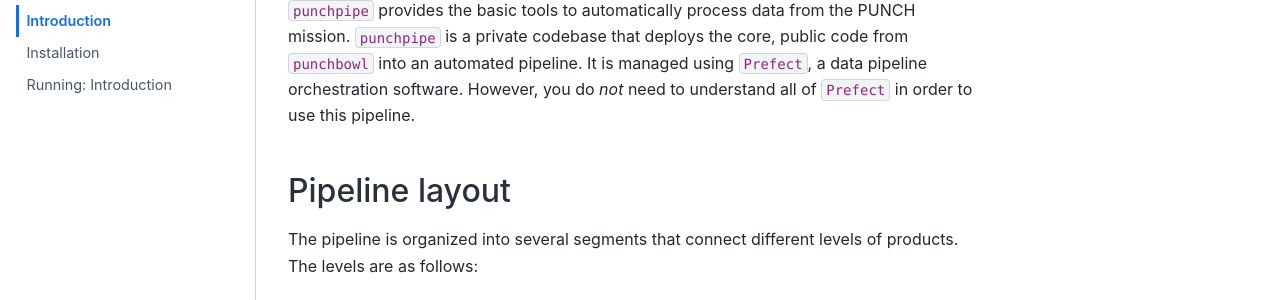
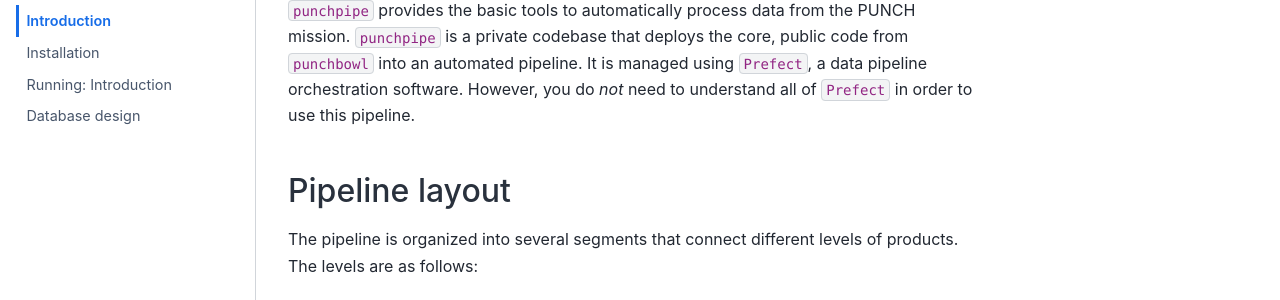
Before and after one commit to punch-mission/punchpipe, a Jupyter Book: the page built from docs/intro.md, in a window 1280 px wide. Shown: the part 138-438 px from the top of the page. Built offline with Jupyter Book 1.0.4 settings and Sphinx 7.4.7 and the Sphinx Book theme 1.1.4, drawn with Linux system fonts in a browser that asks for light colours.

Commit message:
creates database entry for docs

```diff
--- a/docs/_toc.yml
+++ b/docs/_toc.yml
@@ -6,3 +6,4 @@
 chapters:
 - file: installing
 - file: running
+- file: database
--- /dev/null
+++ b/docs/database.md
@@ -0,0 +1 @@
+# Database design
```
